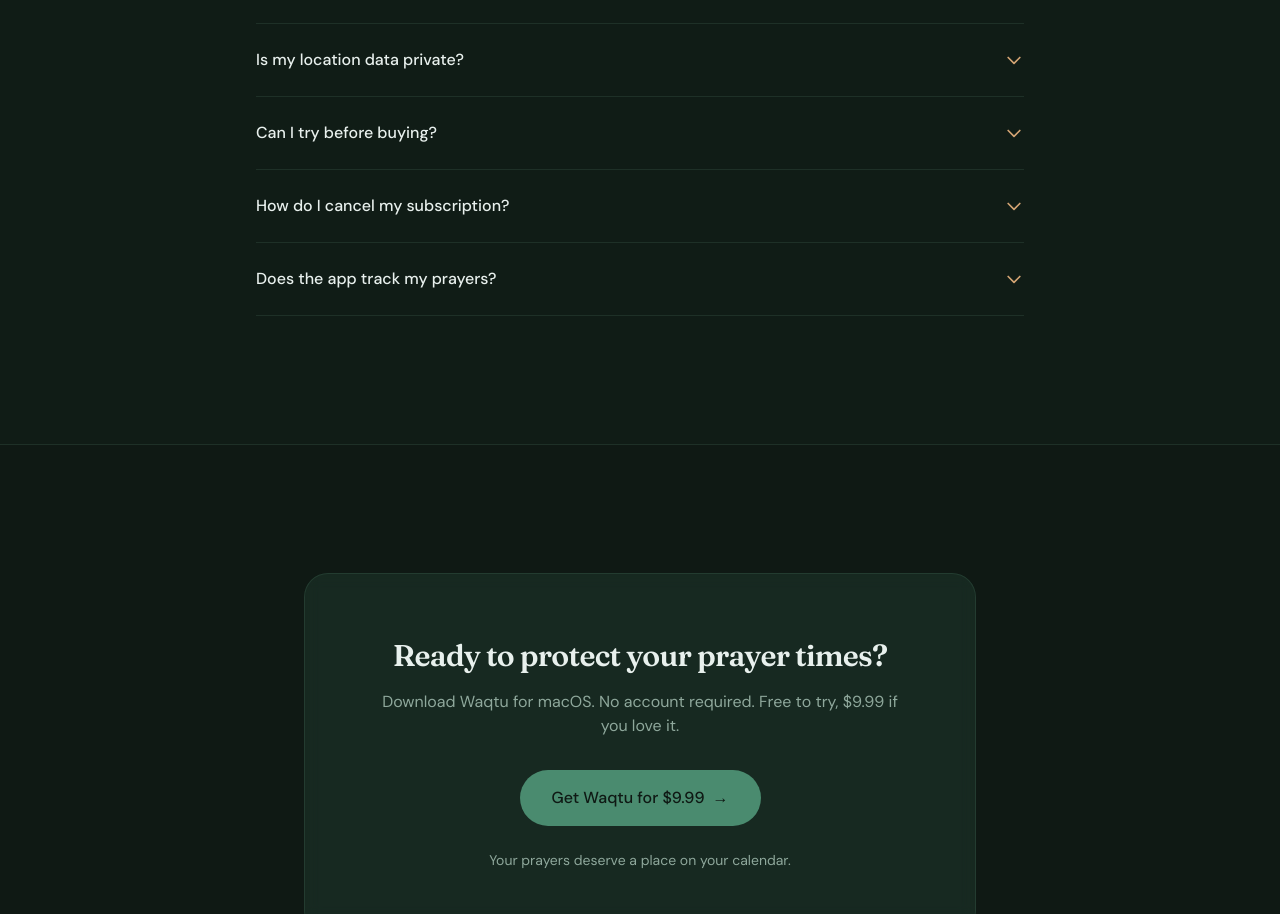
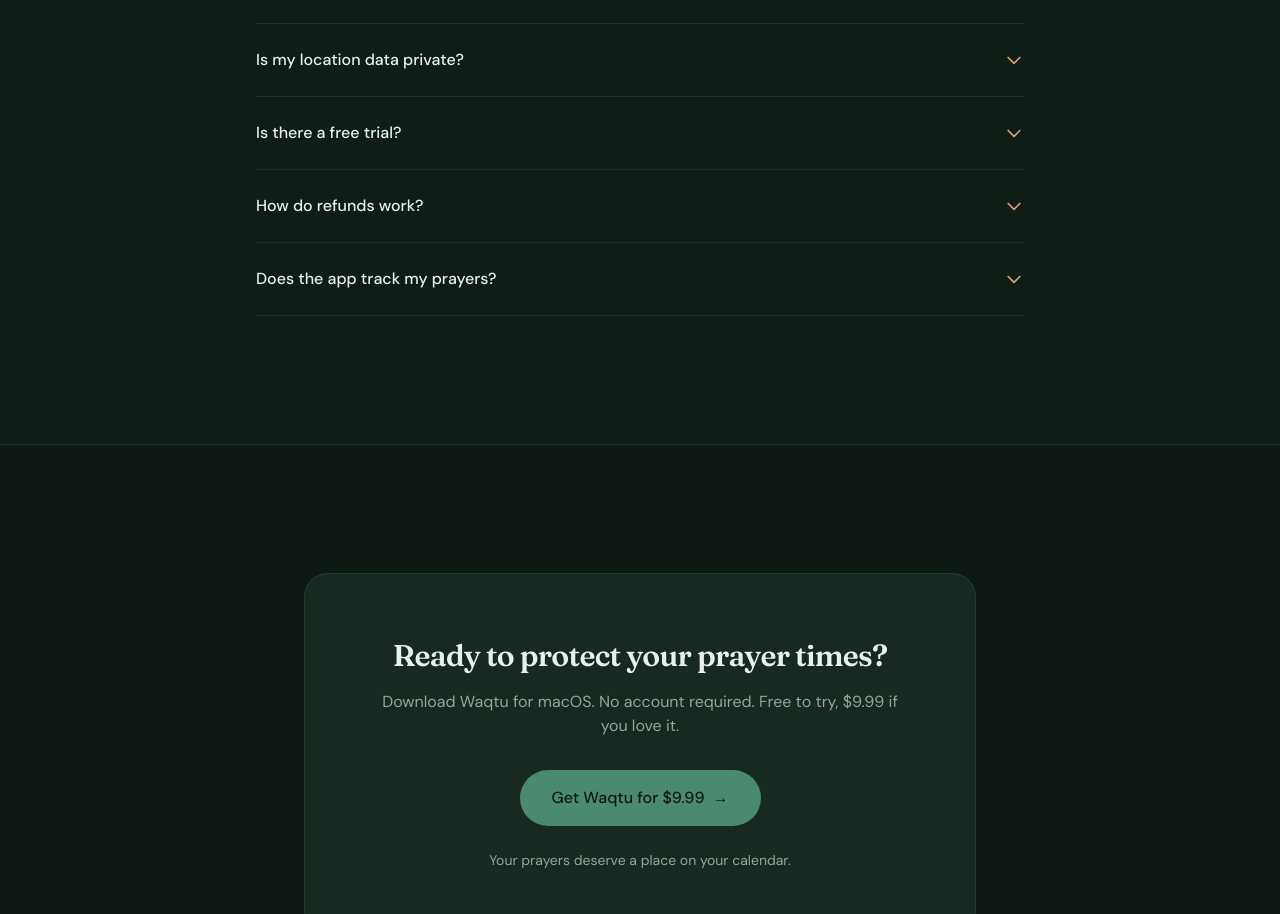
Before and after one commit to dzulfikar08/waqtu, a Next.js app: page / in a window 1280 px wide. Shown: the part 5700-6614 px from the top of the page. Built offline with nearby package versions, Linux system fonts and the light colour scheme.

Commit message:
feat: update FAQ with free trial and refund info
Co-Authored-By: Claude Opus 4.6 <noreply@anthropic.com>

```diff
--- a/src/app/page.tsx
+++ b/src/app/page.tsx
@@ -598,14 +598,14 @@ export default function Home() {
                     "Absolutely. Your location is used solely for accurate prayer time calculations and never leaves your device. We don't collect, store, or share any location data.",
                 },
                 {
-                  question: "Can I try before buying?",
+                  question: "Is there a free trial?",
                   answer:
-                    "Yes! Waqtu is a one-time purchase with no subscription. Pay once, own it forever. License allows use on up to 1 device.",
+                    "Yes. Download Waqtu and try it free. When you're ready, purchase the lifetime license for $9.99. No subscriptions, no recurring fees.",
                 },
                 {
-                  question: "How do I cancel my subscription?",
+                  question: "How do refunds work?",
                   answer:
-                    "You can cancel anytime from within the app or via your Apple ID account settings. After cancellation, you'll retain access until the end of your billing period.",
+                    "If you're not satisfied with Waqtu, contact us within 30 days of purchase for a full refund. No questions asked.",
                 },
                 {
                   question: "Does the app track my prayers?",
```
